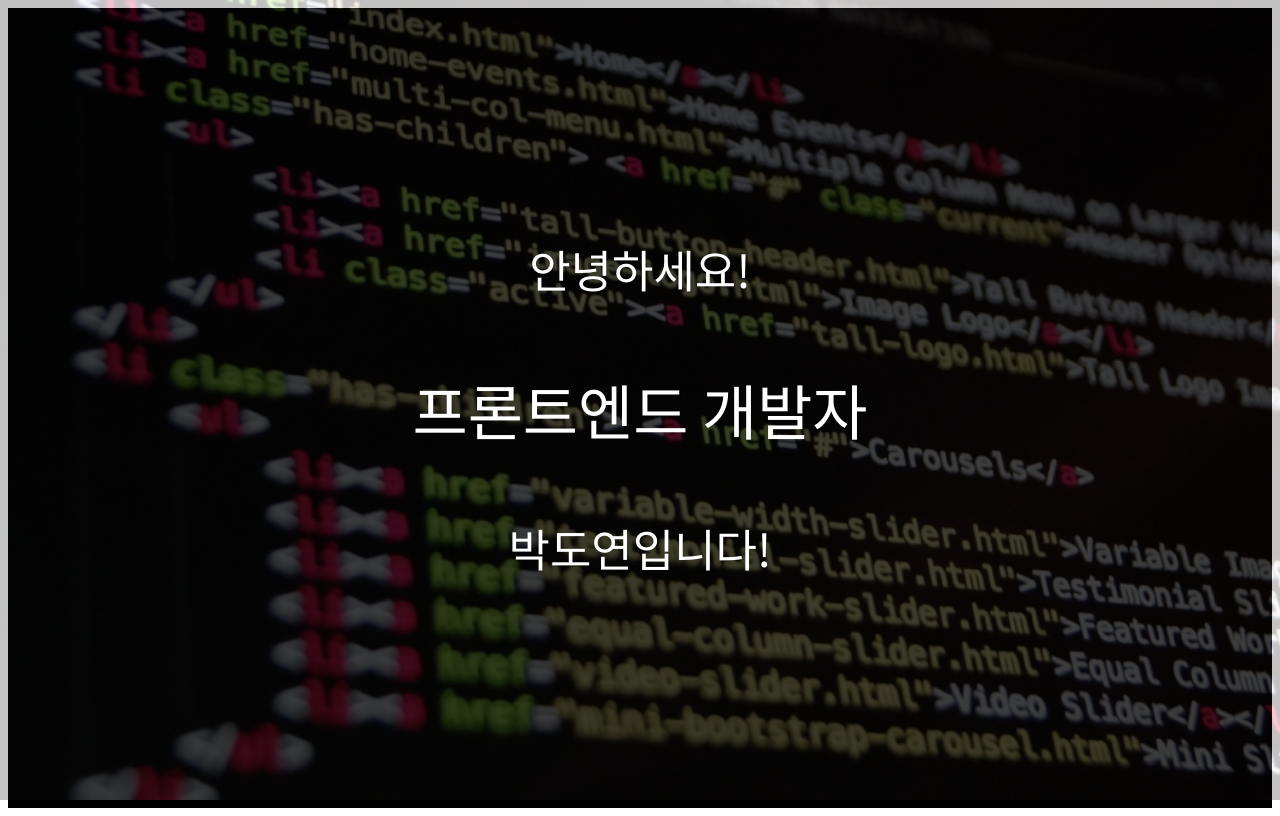
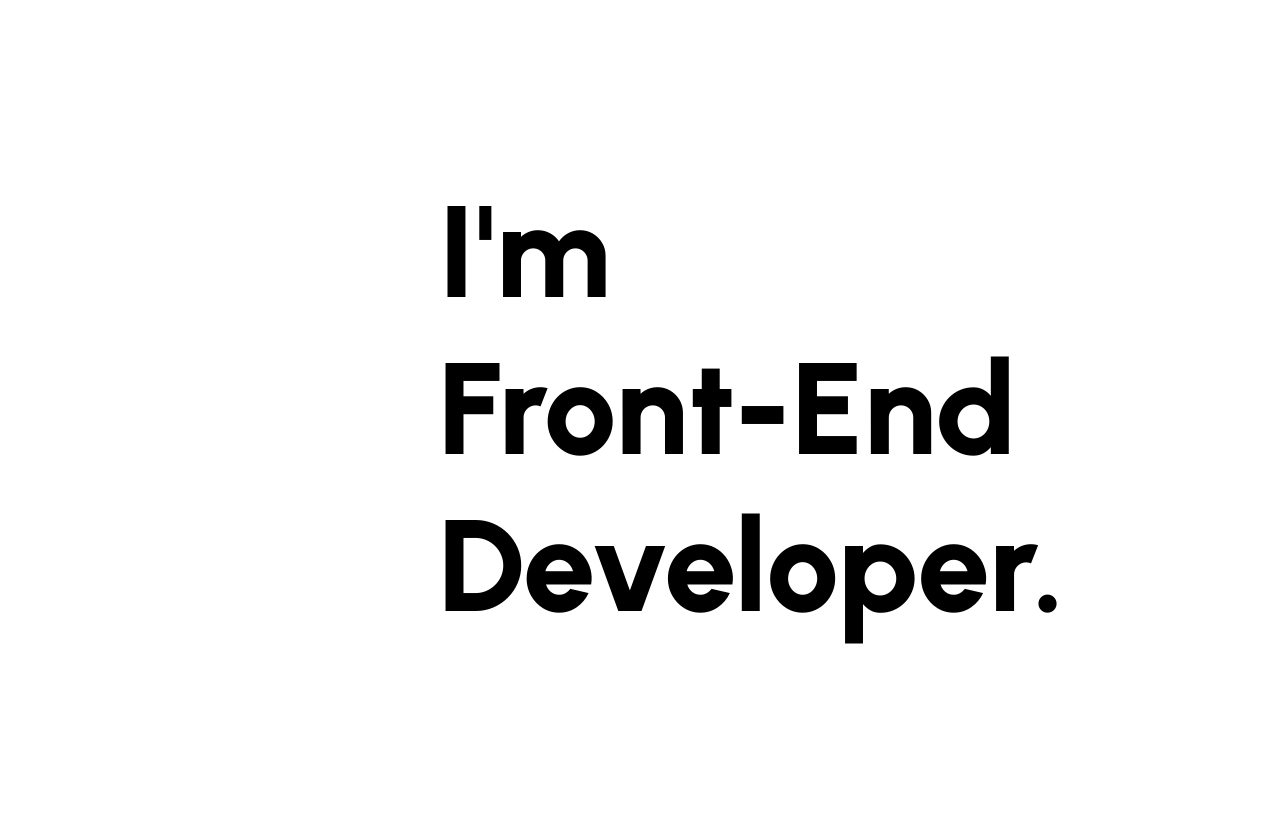
Before and after one commit to doueov/parallax--portfolio, a plain HTML site: page index.html in a window 1280 px wide. Drawn offline with Linux system fonts and the light colour scheme.

Commit message:
다시 재수정 / 내용, 폰트, 디자인 수정

```diff
--- a/css/index.css
+++ b/css/index.css
@@ -1,52 +1,19 @@
 body {
-    font-family: "Noto Sans KR", sans-serif;
+    /* font-family: "Noto Sans KR", sans-serif;
     font-optical-sizing: auto;
     font-weight: 400;
+    font-style: normal; */
+    font-family: "Urbanist", sans-serif;
+    font-optical-sizing: auto;
+    font-weight: 800;
     font-style: normal;
 }
 
-/* area-1 */
 .area-1 {
-    position: relative;
     display: flex;
+    flex-direction: column;
     justify-content: center;
-    align-items: center;
     height: 100vh;
-    width: 100%;
-    background-color: #000000;
-    color: white;
-    flex-direction: column;
+    font-size: 130px;
+    margin-left: 34%;
 }
-
-.text-1-1,
-.text-1-2,
-.text-1-3 {
-    text-align: center;
-    position: relative;
-    z-index: 1;
-}
-
-.text-1-1 {
-    font-size: 45px;
-    margin-bottom: 5%;
-}
-
-.text-1-2 {
-    font-size: 60px;
-    font-weight: 500;
-}
-
-.text-1-3 {
-    font-size: 45px;
-    margin-top: 5%;
-}
-
-.img-code {
-    position: fixed;
-    top: 0;
-    left: 0;
-    width: 100vw;
-    height: 100vh;
-    object-fit: cover;
-    opacity: 0.25;
-}
--- a/index.html
+++ b/index.html
@@ -7,6 +7,10 @@
     <meta name="viewport" content="width=device-width, initial-scale=1.0">
     <link rel="preconnect" href="https://fonts.googleapis.com">
     <link rel="preconnect" href="https://fonts.gstatic.com" crossorigin>
+    <link rel="preconnect" href="https://fonts.googleapis.com">
+    <link rel="preconnect" href="https://fonts.gstatic.com" crossorigin>
+    <link href="https://fonts.googleapis.com/css2?family=Urbanist:ital,wght@0,100..900;1,100..900&display=swap"
+        rel="stylesheet">
     <link href="https://fonts.googleapis.com/css2?family=Noto+Sans+KR:wght@100..900&display=swap" rel="stylesheet">
     <link rel="stylesheet" href="css/index.css">
     <title>안녕하세요! 박도연입니다.</title>
@@ -14,10 +18,9 @@
 
 <body>
     <div class="area-1">
-        <div class="text-1-1">안녕하세요!</div>
-        <div class="text-1-2">프론트엔드 개발자</div>
-        <div class="text-1-3">박도연입니다!</div>
-        <img src="img/img-coding-screen.jpg" class="img-code" alt="배경 코드 이미지">
+        <div class="text-1-1">I'm</div>
+        <div class="text-1-2">Front-End</div>
+        <div class="text-1-3">Developer.</div>
     </div>
 
 
```
Also changed, not shown: img/img-coding-screen.jpg (deleted).
